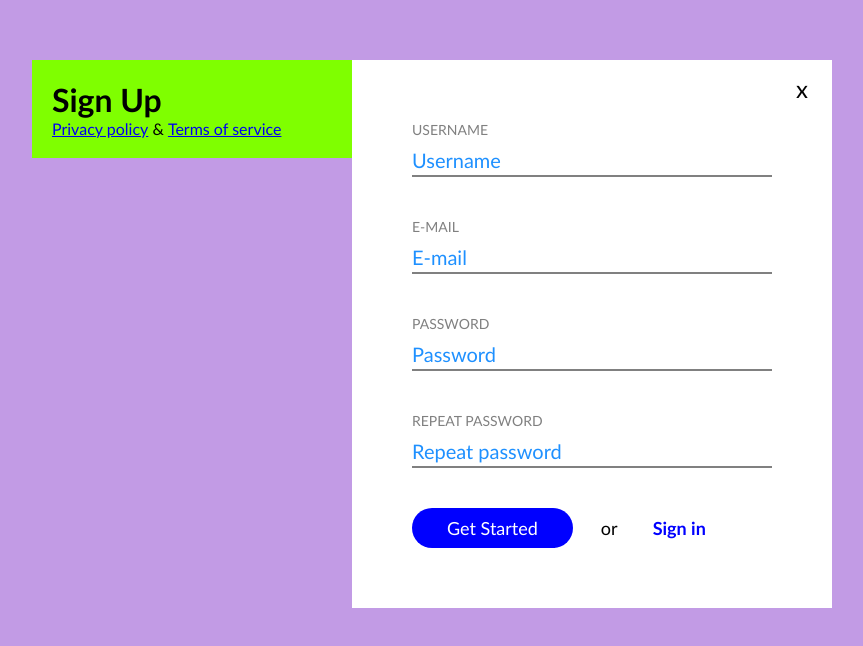
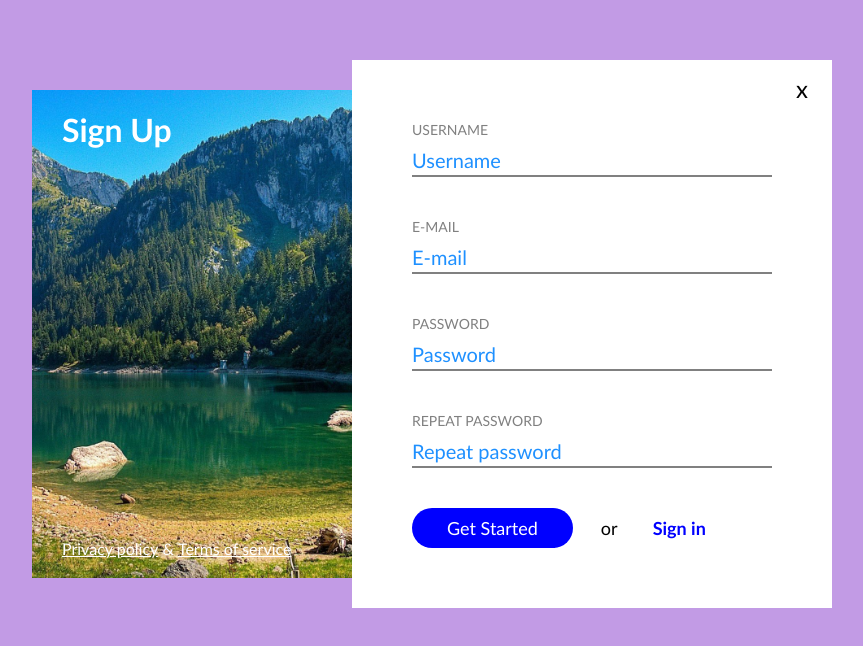
Before and after one commit to onablo/1-sign1-up, a plain HTML site: page index.html in a window 1280 px wide. Shown: the whole page, without its empty margins (208-1071 px from the left). Drawn offline with Linux system fonts and the light colour scheme.

Commit message:
Left-column img and style update

```diff
--- a/css/main.css
+++ b/css/main.css
@@ -20,16 +20,51 @@ body {
 }
 
 .left-column {
-    float: left;
+    display: inline-block;
     width: 40%;
     padding: 20px;
     background-color: chartreuse;
+    background-image: url(../img/lake.jpg);
+    background-repeat: no-repeat;
+    background-position: center;
+    background-size: cover;
+    position: absolute;
+    top: 30px;
+    bottom: 30px;
+    left: 0;
+    color: #fff;
+}
 
+.left-column > .main-title {
+    position: absolute;
+    top: 20px;
+    left: 30px;
+    right: 30px;
+}
+
+.left-column > .links {
+    position: absolute;
+    bottom: 20px;
+    left: 30px;
+    right: 30px;
+}
+
+.left-column > .links > a {
+    color: #fff;
+}
+
+.links > a:hover {
+    color:blue;
+    cursor: pointer;
+}
+
+.left-column > div > span {
+    left: 20px;
 }
 
 .right-column {
     width: 60%;
-    float: left;
+    float: right;
     padding: 60px;
     background-color: #fff;
     position: relative;
--- a/index.html
+++ b/index.html
@@ -11,7 +11,7 @@
     <div class="background"></div>
     <main class="container">
         <div class="left-column">
-            <h1>Sign Up</h1>
+            <h1 class="main-title">Sign Up</h1>
             <div class="links">
                 <a href="#">Privacy policy</a>
                 <span>&</span>
```
